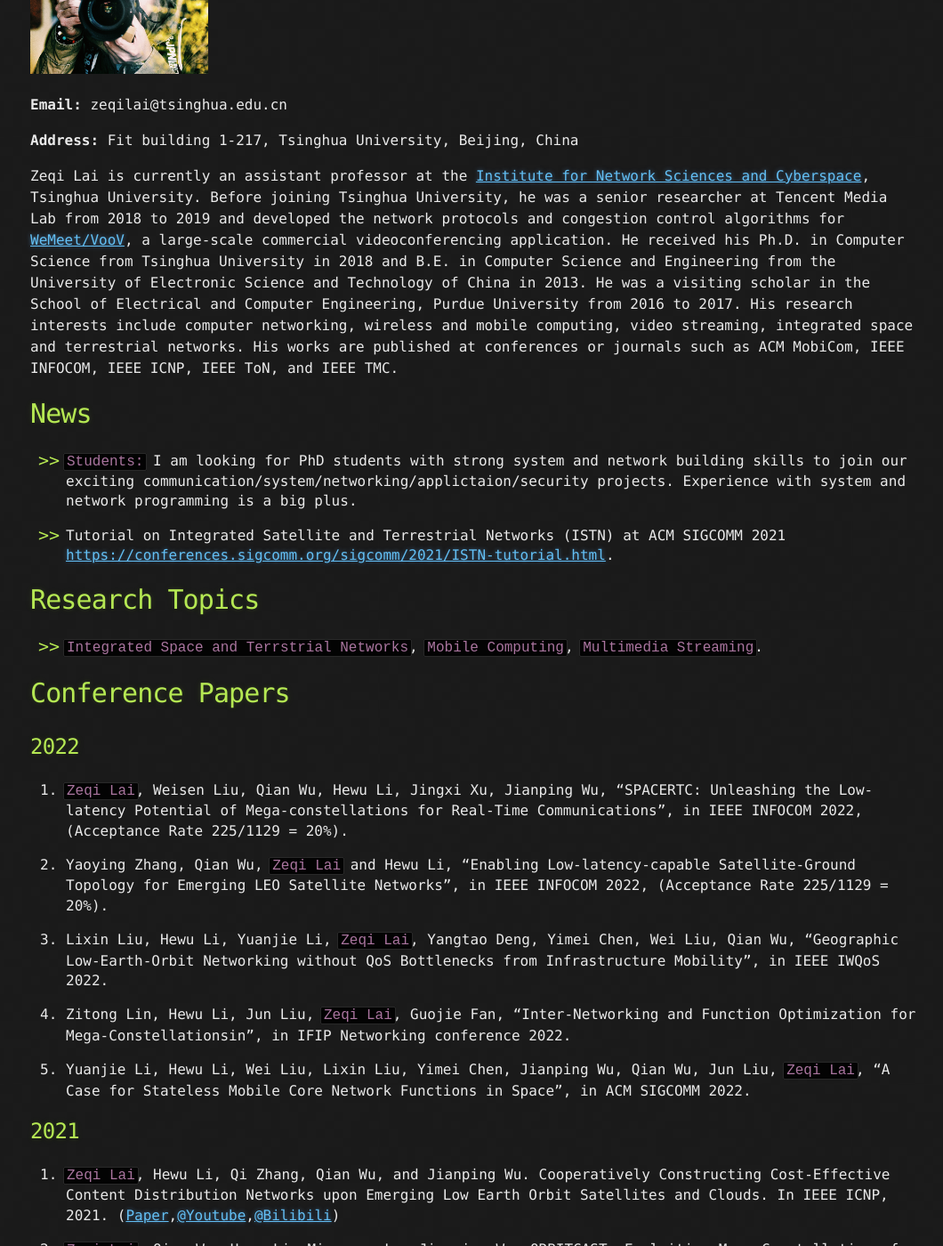
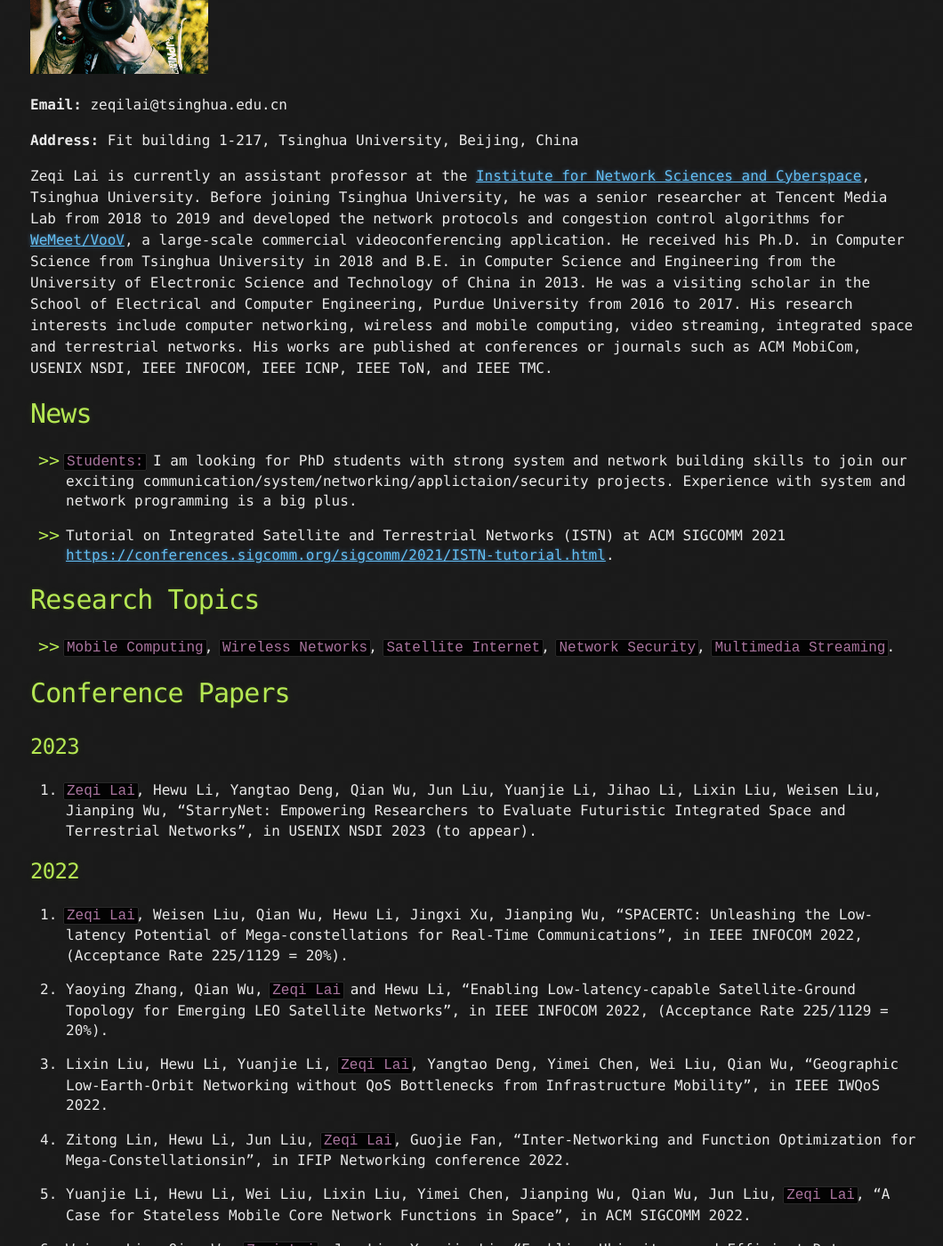
Before and after one commit to lzq8272587/lzq8272587.github.io, a Jekyll site: the page built from index.md, in a window 1280 px wide and 1400 px high, scrolled down 378 px. Shown: the whole window at 89% size, without its empty margins (106-1166 px from the left). Built offline with Jekyll 4.4.1, drawn with Linux system fonts in a browser that asks for light colours; our own code applies the rules of GitHub Pages for plain Markdown files; some of the changed text lies outside the part shown.

Commit message:
Update index.md

```diff
--- a/index.md
+++ b/index.md
@@ -6,7 +6,7 @@
 
 **Address:** Fit building 1-217, Tsinghua University, Beijing, China
 
-Zeqi Lai is currently an assistant professor at the [Institute for Network Sciences and Cyberspace](https://www.insc.tsinghua.edu.cn/), Tsinghua University. Before joining Tsinghua University, he was a senior researcher at Tencent Media Lab from 2018 to 2019 and developed the network protocols and congestion control algorithms for [WeMeet/VooV](https://voovmeeting.com/), a large-scale commercial videoconferencing application. He received his Ph.D. in Computer Science from Tsinghua University in 2018 and B.E. in Computer Science and Engineering from the University of Electronic Science and Technology of China in 2013. He was a visiting scholar in the School of Electrical and Computer Engineering, Purdue University from 2016 to 2017. His research interests include computer networking, wireless and mobile computing, video streaming, integrated space and terrestrial networks. His works are published at conferences or journals such as ACM MobiCom, IEEE INFOCOM, IEEE ICNP, IEEE ToN, and IEEE TMC.
+Zeqi Lai is currently an assistant professor at the [Institute for Network Sciences and Cyberspace](https://www.insc.tsinghua.edu.cn/), Tsinghua University. Before joining Tsinghua University, he was a senior researcher at Tencent Media Lab from 2018 to 2019 and developed the network protocols and congestion control algorithms for [WeMeet/VooV](https://voovmeeting.com/), a large-scale commercial videoconferencing application. He received his Ph.D. in Computer Science from Tsinghua University in 2018 and B.E. in Computer Science and Engineering from the University of Electronic Science and Technology of China in 2013. He was a visiting scholar in the School of Electrical and Computer Engineering, Purdue University from 2016 to 2017. His research interests include computer networking, wireless and mobile computing, video streaming, integrated space and terrestrial networks. His works are published at conferences or journals such as ACM MobiCom, USENIX NSDI, IEEE INFOCOM, IEEE ICNP, IEEE ToN, and IEEE TMC.
 
 
 # News
@@ -27,9 +27,13 @@ Zeqi Lai is currently an assistant professor at the [Institute for Network Scien
 
 # Research Topics
 
-* `Integrated Space and Terrstrial Networks`, `Mobile Computing`, `Multimedia Streaming`.
+* `Mobile Computing`, `Wireless Networks`, `Satellite Internet`, `Network Security`, `Multimedia Streaming`.
 
 # Conference Papers
+
+##  2023
+
+1. `Zeqi Lai`, Hewu Li, Yangtao Deng, Qian Wu, Jun Liu, Yuanjie Li, Jihao Li, Lixin Liu, Weisen Liu, Jianping Wu, "StarryNet: Empowering Researchers to Evaluate Futuristic Integrated Space and Terrestrial Networks", in USENIX NSDI 2023 (to appear).
 
 ##  2022
 
@@ -43,6 +47,8 @@ Mega-constellations for Real-Time Communications", in IEEE INFOCOM 2022, (Accept
 4. Zitong Lin, Hewu Li, Jun Liu, `Zeqi Lai`, Guojie Fan, "Inter-Networking and Function Optimization for Mega-Constellationsin", in IFIP Networking conference 2022.
 
 5. Yuanjie Li, Hewu Li, Wei Liu, Lixin Liu, Yimei Chen, Jianping Wu, Qian Wu, Jun Liu, `Zeqi Lai`, "A Case for Stateless Mobile Core Network Functions in Space", in ACM SIGCOMM 2022.
+
+6. Weisen Liu, Qian Wu, `Zeqi Lai`, Jun Liu, Yuanjie Li, "Enabling Ubiquitous and Efficient Data Delivery by LEO Satellites and Ground Station Networks", in IEEE GLOBECOM 2022.
 
 
 
```
